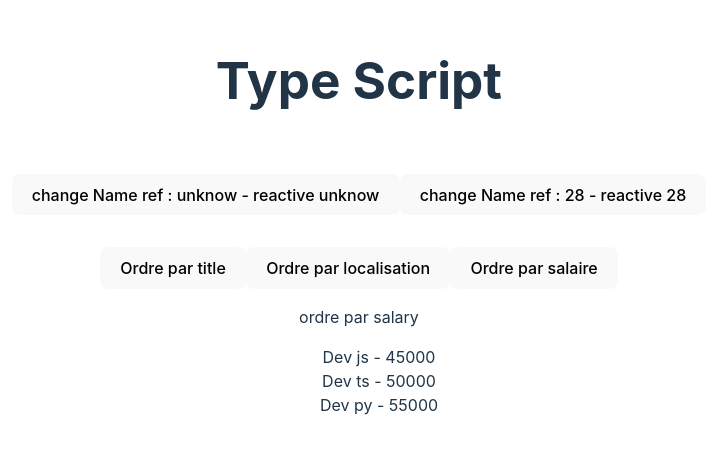
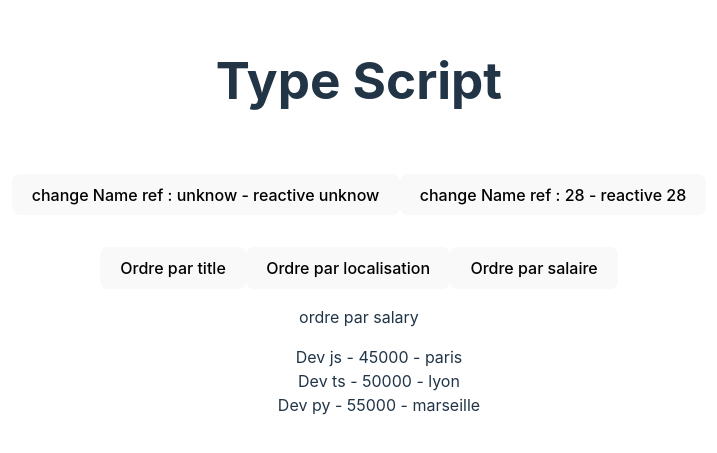
Before and after one commit to CodeurCopieur/Vue3-w-TypeScript, a Vue app: page / in a window 1280 px wide. Shown: the part 175-628 px from the top of the page, without its empty margins (281-998 px from the left). Built offline with nearby package versions, Linux system fonts and the light colour scheme.

Commit message:
Computed Values

```diff
--- a/src/components/jobList.vue
+++ b/src/components/jobList.vue
@@ -1,15 +1,26 @@
 <script setup lang="ts">
 
-  import { defineProps, PropType } from 'vue';
+  import { defineProps, computed, PropType } from 'vue';
   import Job from '../types/job'
+  import orderTerm from '../types/orderTerm'
 
-  defineProps<{jobs: {
-    type: Job[],
+  const props = defineProps({
+    jobs: {
+    type: Array as PropType<Job[]>,
     required: true
-  }; order: {
-    type: String,
+  },
+  order: {
+    type: String as PropType<orderTerm>,
     required: true
-  }}>()
+  }
+});
+
+
+  const orderedJobs = computed(() => {
+    return [...props.jobs].sort((a: Job, b: Job) => {
+      return a[props.order] > b[props.order] ? 1 : -1
+    })
+  })
 
 </script>
 
@@ -18,9 +29,9 @@
   <p>
     ordre par {{ order }}
   </p>
-  <ul>
-    <li v-for="job in jobs" :key="job.id" style="list-style: none;">
-      <span>{{ job.title }} - {{ job.salary }}</span>
+  <ul style="display: flex;flex-direction: column;">
+    <li v-for="job in orderedJobs" :key="job.id" style="list-style: none;">
+      <span>{{ job.title }}</span> - <span>{{ job.salary }}</span> - <span>{{ job.location }}</span>
     </li>
   </ul>
  </div>
```
